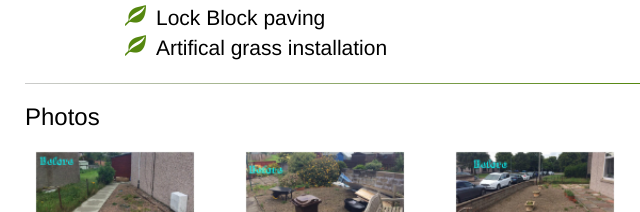
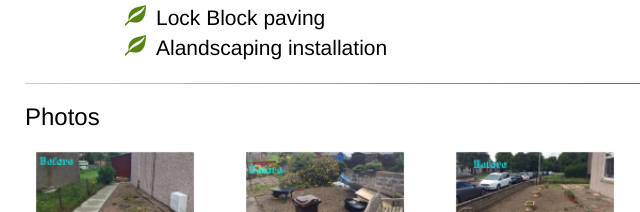
Before and after one commit to akiservice/akiservice, a plain HTML site: page landscaping.html in a window 1280 px wide. Shown: the part 408-620 px from the top of the page, 0-640 px from the left. Drawn offline with nearby package versions, Linux system fonts and the light colour scheme.

Commit message:
alt changed

```diff
--- a/landscaping.html
+++ b/landscaping.html
@@ -60,7 +60,7 @@
 							<li><span class="glyphicon glyphicon-leaf" aria-hidden="true"></span>Decking</li>
 							<li><span class="glyphicon glyphicon-leaf" aria-hidden="true"></span>Wall building and repairs</li>
 							<li><span class="glyphicon glyphicon-leaf" aria-hidden="true"></span>Lock Block paving</li>
-							<li><span class="glyphicon glyphicon-leaf" aria-hidden="true"></span>Artifical grass installation</li>
+							<li><span class="glyphicon glyphicon-leaf" aria-hidden="true"></span>Alandscaping installation</li>
 						</ul>
 						<hr>
 
@@ -70,100 +70,100 @@
 
 								<div class="col-xs-6 col-sm-4 col-md-2">
 									<a href="assets/images/l1.jpg">
-										<img class="myImg" src="assets/images/thumb/l1.jpg" alt="artifical grass" width="300" height="200">
+										<img class="myImg" src="assets/images/thumb/l1.jpg" alt="alandscaping" width="300" height="200">
 									</a>
 								</div>
 								<div class="col-xs-6 col-sm-4 col-md-2">
 									<a href="assets/images/l2.jpg">
-										<img class="myImg" src="assets/images/thumb/l2.jpg" alt="artifical grass" width="300" height="200">
+										<img class="myImg" src="assets/images/thumb/l2.jpg" alt="alandscaping" width="300" height="200">
 									</a>
 								</div>
 								<div class="col-xs-6 col-sm-4 col-md-2">
 									<a href="assets/images/l3.jpg">
-										<img class="myImg" src="assets/images/thumb/l3.jpg" alt="artifical grass" width="300" height="200">
+										<img class="myImg" src="assets/images/thumb/l3.jpg" alt="alandscaping" width="300" height="200">
 									</a>
 								</div>
 								<div class="col-xs-6 col-sm-4 col-md-2">
 									<a href="assets/images/l4.jpg">
-										<img class="myImg" src="assets/images/thumb/l4.jpg" alt="artifical grass" width="300" height="200">
+										<img class="myImg" src="assets/images/thumb/l4.jpg" alt="alandscaping" width="300" height="200">
 									</a>
 								</div>
 								<div class="col-xs-6 col-sm-4 col-md-2">
 									<a href="assets/images/l5.jpg">
-										<img class="myImg" src="assets/images/thumb/l5.jpg" alt="artifical grass" width="300" height="200">
+										<img class="myImg" src="assets/images/thumb/l5.jpg" alt="alandscaping" width="300" height="200">
 									</a>
 								</div>
 								<div class="col-xs-6 col-sm-4 col-md-2">
 									<a href="assets/images/l6.jpg">
-										<img class="myImg" src="assets/images/thumb/l6.jpg" alt="artifical grass" width="300" height="200">
+										<img class="myImg" src="assets/images/thumb/l6.jpg" alt="alandscaping" width="300" height="200">
 									</a>
 								</div>
 								<div class="col-xs-6 col-sm-4 col-md-2">
 									<a href="assets/images/l7.jpg">
-										<img class="myImg" src="assets/images/thumb/l7.jpg" alt="artifical grass" width="300" height="200">
+										<img class="myImg" src="assets/images/thumb/l7.jpg" alt="alandscaping" width="300" height="200">
 									</a>
 								</div>
 								<div class="col-xs-6 col-sm-4 col-md-2">
 									<a href="assets/images/l8.jpg">
-										<img class="myImg" src="assets/images/thumb/l8.jpg" alt="artifical grass" width="300" height="200">
+										<img class="myImg" src="assets/images/thumb/l8.jpg" alt="alandscaping" width="300" height="200">
 									</a>
 								</div>
 								<div class="col-xs-6 col-sm-4 col-md-2">
 									<a href="assets/images/l9.jpg">
-										<img class="myImg" src="assets/images/thumb/l9.jpg" alt="artifical grass" width="300" height="200">
+										<img class="myImg" src="assets/images/thumb/l9.jpg" alt="alandscaping" width="300" height="200">
 									</a>
 								</div>
 								<div class="col-xs-6 col-sm-4 col-md-2">
 									<a href="assets/images/l10.jpg">
-										<img class="myImg" src="assets/images/thumb/l10.jpg" alt="artifical grass" width="300" height="200">
+										<img class="myImg" src="assets/images/thumb/l10.jpg" alt="alandscaping" width="300" height="200">
 									</a>
 								</div>
 
 
 								<div class="col-xs-6 col-sm-4 col-md-2">
 									<a href="assets/images/landscaping.jpg">
-										<img class="myImg" src="assets/images/thumb/landscaping.jpg" alt="artifical grass" width="300" height="200">
+										<img class="myImg" src="assets/images/thumb/landscaping.jpg" alt="alandscaping" width="300" height="200">
 									</a>
 								</div>
 								<div class="col-xs-6 col-sm-4 col-md-2">
 									<a href="assets/images/landscaping3.jpg">
-										<img class="myImg" src="assets/images/thumb/landscaping3.jpg" alt="artifical grass" width="300" height="200">
+										<img class="myImg" src="assets/images/thumb/landscaping3.jpg" alt="alandscaping" width="300" height="200">
 									</a>
 								</div>
 								<div class="col-xs-6 col-sm-4 col-md-2">
 									<a href="assets/images/landscaping4.jpg">
-										<img class="myImg" src="assets/images/thumb/landscaping4.jpg" alt="artifical grass" width="300" height="200">
+										<img class="myImg" src="assets/images/thumb/landscaping4.jpg" alt="alandscaping" width="300" height="200">
 									</a>
 								</div>
 								<div class="col-xs-6 col-sm-4 col-md-2">
 									<a href="assets/images/landscaping5.jpg">
-										<img class="myImg" src="assets/images/thumb/landscaping5.jpg" alt="artifical grass" width="300" height="200">
+										<img class="myImg" src="assets/images/thumb/landscaping5.jpg" alt="alandscaping" width="300" height="200">
 									</a>
 								</div>
 								<div class="col-xs-6 col-sm-4 col-md-2">
 									<a href="assets/images/landscaping6.jpg">
-										<img class="myImg" src="assets/images/thumb/landscaping6.jpg" alt="artifical grass" width="300" height="200">
+										<img class="myImg" src="assets/images/thumb/landscaping6.jpg" alt="alandscaping" width="300" height="200">
 									</a>
 								</div>
 
 								<div class="col-xs-6 col-sm-4 col-md-2">
 									<a href="assets/images/ba1.jpg">
-										<img class="myImg" src="assets/images/thumb/ba1.png" alt="artifical grass" width="300" height="200">
+										<img class="myImg" src="assets/images/thumb/ba1.png" alt="alandscaping" width="300" height="200">
 									</a>
 								</div>
 								<div class="col-xs-6 col-sm-4 col-md-2">
 									<a href="assets/images/ba4.jpg">
-										<img class="myImg" src="assets/images/thumb/ba4.png" alt="artifical grass" width="300" height="200">
+										<img class="myImg" src="assets/images/thumb/ba4.png" alt="alandscaping" width="300" height="200">
 									</a>
 								</div>
 								<div class="col-xs-6 col-sm-4 col-md-2">
 									<a href="assets/images/landscaping1.jpg">
-										<img class="myImg" src="assets/images/thumb/landscaping1.jpg" alt="artifical grass" width="300" height="200">
+										<img class="myImg" src="assets/images/thumb/landscaping1.jpg" alt="alandscaping" width="300" height="200">
 									</a>
 								</div>
                 <div class="col-xs-6 col-sm-4 col-md-2">
                   <a href="assets/images/landscaping2.jpg">
-                    <img class="myImg" src="assets/images/thumb/landscaping2.jpg" alt="artifical grass installation" width="300" height="200">
+                    <img class="myImg" src="assets/images/thumb/landscaping2.jpg" alt="alandscaping installation" width="300" height="200">
                   </a>
               </div>
 							</div>
```
